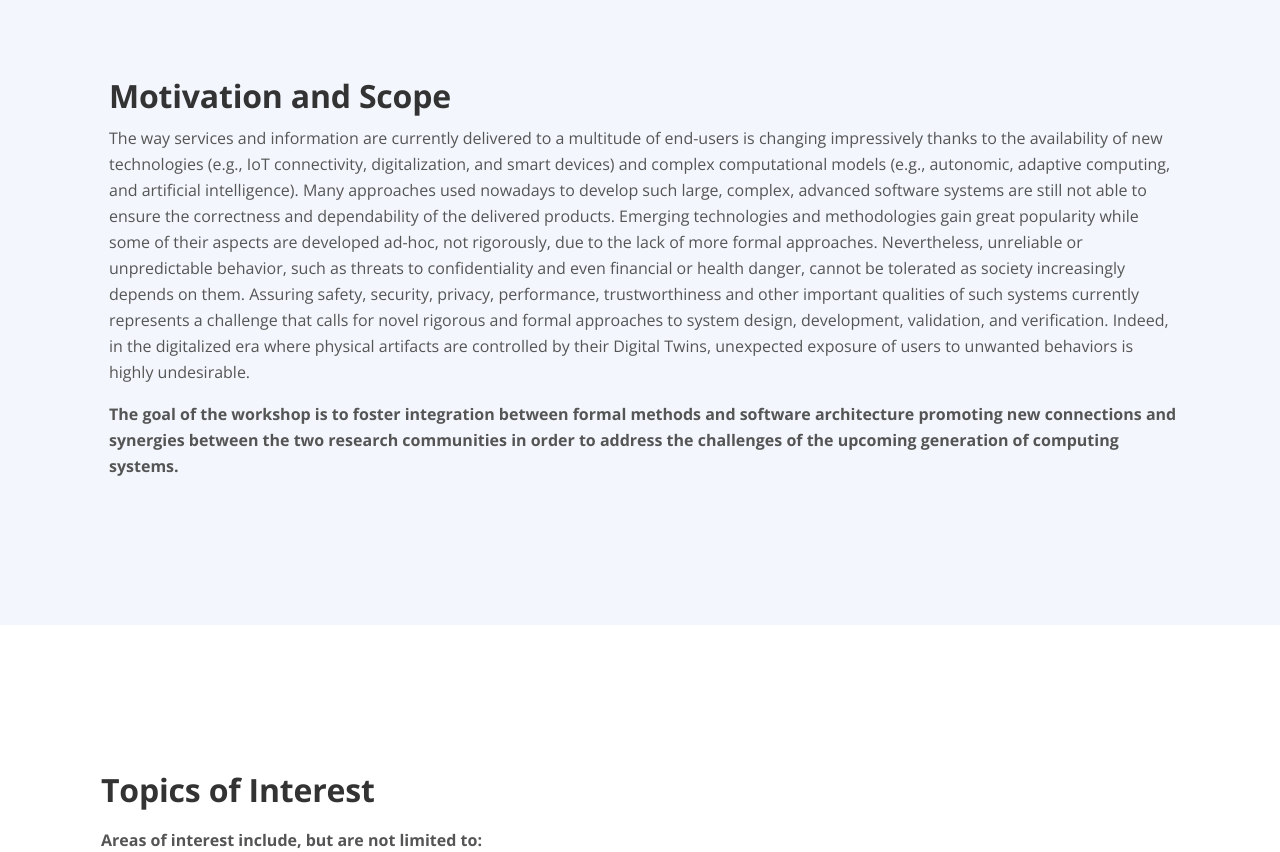
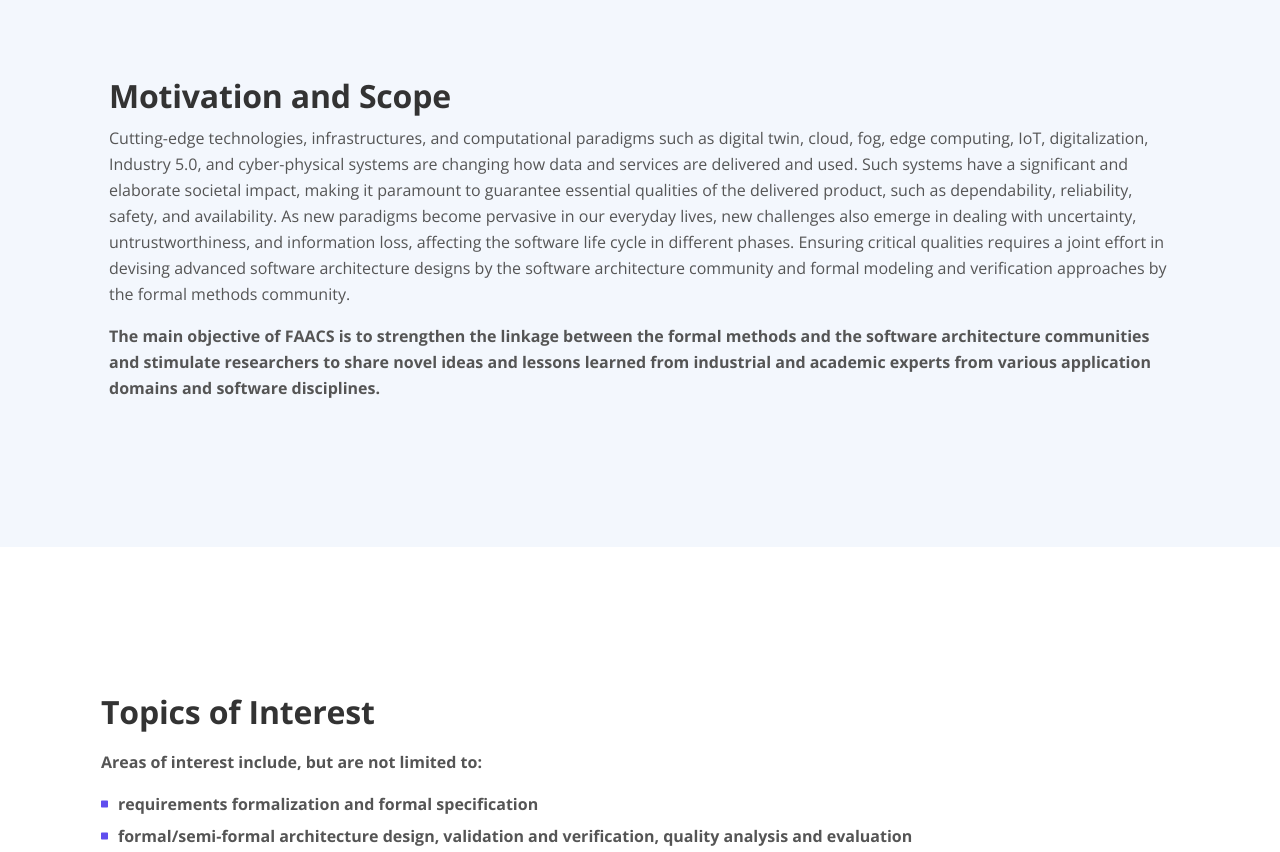
Before and after one commit to faacs-workshop/faacs-workshop.github.io, a plain HTML site: page 2024/index.html in a window 1280 px wide. Shown: the part 1560-2412 px from the top of the page. Drawn offline with nearby package versions, Linux system fonts and the light colour scheme; files whose address does not match are found by name.

Commit message:
updated motivations and goals

```diff
--- a/2024/index.html
+++ b/2024/index.html
@@ -195,14 +195,14 @@
                   <div class="text-container">
                       <h2>Motivation and Scope</h2>
                       <p>
-					  The way services and information are currently delivered to a multitude of end-users is changing impressively thanks to the availability of new technologies (e.g., IoT connectivity, digitalization, and smart devices) and complex computational models (e.g., autonomic, adaptive computing, and artificial intelligence). Many approaches used nowadays to develop such large, complex, advanced software systems are still not able to ensure the correctness and dependability of the delivered products. Emerging technologies and methodologies gain great popularity while some of their aspects are developed ad-hoc, not rigorously, due to the lack of more formal approaches. Nevertheless, unreliable or unpredictable behavior, such as threats to confidentiality and even financial or health danger, cannot be tolerated as society increasingly depends on them.
-					  Assuring safety, security, privacy, performance, trustworthiness and other important qualities of such systems currently represents a challenge that calls for novel rigorous and formal approaches to system design, development, validation, and verification. Indeed, in the digitalized era where physical artifacts are controlled by their Digital Twins, unexpected exposure of users to unwanted behaviors is highly undesirable.
+Cutting-edge technologies, infrastructures, and computational paradigms such as digital twin, cloud, fog, edge computing, IoT,  digitalization, Industry 5.0, and cyber-physical systems are changing how data and services are delivered and used.
+Such systems have a significant and elaborate societal impact, making it paramount to guarantee essential qualities of the delivered product, such as dependability, reliability, safety, and availability. As new paradigms become pervasive in our everyday lives, new challenges also emerge in dealing with uncertainty, untrustworthiness, and information loss, affecting the software life cycle in different phases.
+Ensuring critical qualities requires a joint effort in devising advanced software architecture designs by the software architecture community and formal modeling and verification approaches by the formal methods community.
 					   </p>
-
                       <p>
                       <strong>
-                       The goal of the workshop is to foster integration between formal methods and software architecture promoting new connections and synergies between the two research communities in order to address the challenges of the upcoming generation of computing systems.
-					  </strong>
+The main objective of FAACS is to strengthen the linkage between the formal methods and the software architecture communities and stimulate researchers to share novel ideas and lessons learned from industrial and academic experts from various application domains and software disciplines.
+                    </strong>
                       </p>
                   </div> <!-- end of text-container -->
               </div> <!-- end of col -->
```
